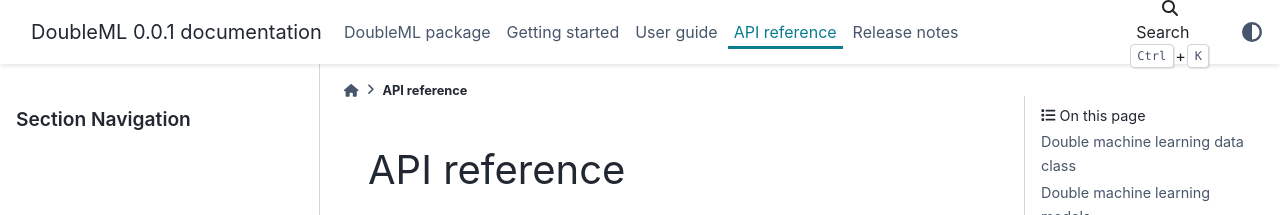
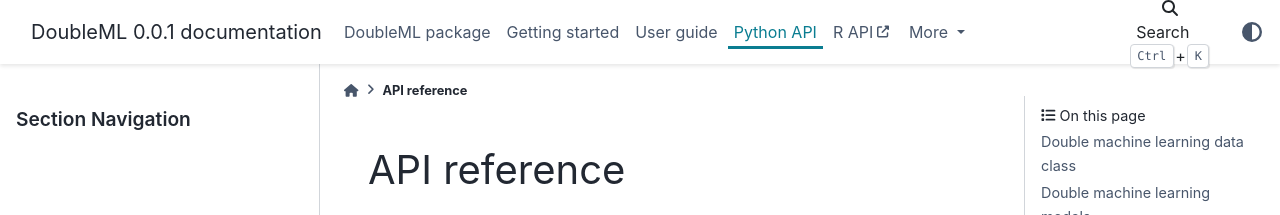
Before and after one commit to DoubleML/doubleml-docs, a Sphinx documentation site: the page built from doc/api/api.rst, in a window 1280 px wide. Shown: the top 215 px of the page. Built offline with Sphinx 7.4.7 and the PyData theme 0.15.4, drawn with Linux system fonts in a browser that asks for light colours; pages that are not in the unit, such as notebooks, are missing from menus.

Commit message:
added a new tab describing how to install the DoubleML package

```diff
--- a/doc/index.rst
+++ b/doc/index.rst
@@ -18,8 +18,10 @@
 .. toctree::
    :maxdepth: 2
 
+    Install <intro/install>
     Getting started <intro/intro>
     User guide <guide/guide>
     Examples <auto_examples/index>
-    API reference <api/api>
+    Python API <api/api>
+    R API <http://doubleml.org>
     Release notes <release/release>
```
